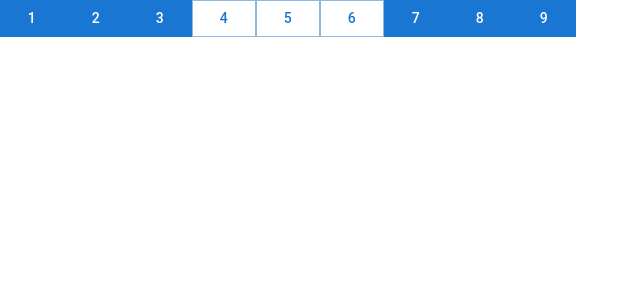
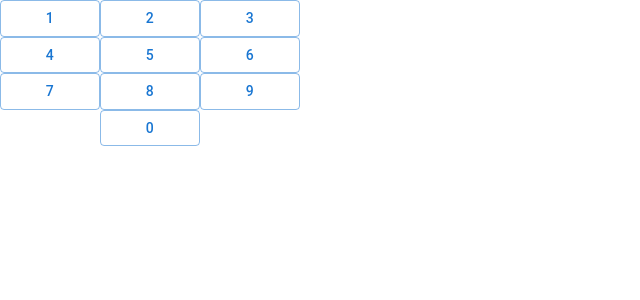
Before and after one commit to kuman514/ReactSudoku, a React (Vite) app: page / in a window 1280 px wide. Shown: the top 300 px of the page, without its empty margins (0-640 px from the left). Built offline with nearby package versions, Linux system fonts and the light colour scheme.

Commit message:
feat: add digit-button & and its grid area

```diff
--- a/src/app/index.tsx
+++ b/src/app/index.tsx
@@ -1,17 +1,56 @@
-import { Tile } from '^/shared/tile';
+import { DigitButton } from '^/features/digit-button';
+import { Digit } from '^/features/digit-button/types';
+import { useState } from 'react';
 
 export function App() {
+  const [digitActiveStatus, setDigitActiveStatus] = useState<
+    Record<Digit, boolean>
+  >({
+    0: false,
+    1: false,
+    2: false,
+    3: false,
+    4: false,
+    5: false,
+    6: false,
+    7: false,
+    8: false,
+    9: false,
+  });
+
+  function handleOnClickDigitButton(clickedDigit: Digit) {
+    setDigitActiveStatus({
+      ...digitActiveStatus,
+      [clickedDigit]: !digitActiveStatus[clickedDigit],
+    });
+  }
+
   return (
     <main>
-      <Tile isColored>1</Tile>
-      <Tile isColored>2</Tile>
-      <Tile isColored>3</Tile>
-      <Tile>4</Tile>
-      <Tile>5</Tile>
-      <Tile>6</Tile>
-      <Tile isColored>7</Tile>
-      <Tile isColored>8</Tile>
-      <Tile isColored>9</Tile>
+      <div
+        style={{
+          width: 300,
+          display: 'grid',
+          gridTemplateAreas: `
+            "a b c"
+            "d e f"
+            "g h i"
+            ". j ."
+          `,
+          alignItems: 'center',
+        }}
+      >
+        {([1, 2, 3, 4, 5, 6, 7, 8, 9, 0] satisfies Digit[]).map(
+          (digit: Digit) => (
+            <DigitButton
+              key={`digit-button-${digit}`}
+              digit={digit}
+              isActive={digitActiveStatus[digit]}
+              onClick={handleOnClickDigitButton}
+            />
+          )
+        )}
+      </div>
     </main>
   );
 }
--- /dev/null
+++ b/src/features/digit-button/grid-area.ts
@@ -0,0 +1 @@
+export const GRID_AREA = ['j', 'a', 'b', 'c', 'd', 'e', 'f', 'g', 'h', 'i'];
--- /dev/null
+++ b/src/features/digit-button/index.tsx
@@ -0,0 +1,29 @@
+import { UIButton } from '^/shared/ui-button';
+import { GRID_AREA } from './grid-area';
+import { Digit } from './types';
+
+interface Props {
+  digit: Digit;
+  isActive?: boolean;
+  isDisabled?: boolean;
+  onClick?: (clickedDigit: Digit) => void;
+}
+
+export function DigitButton({ digit, isActive, isDisabled, onClick }: Props) {
+  return (
+    <UIButton
+      ariaLabel={`digit-button-${digit}`}
+      isDisabled={isDisabled}
+      variant={isActive ? 'contained' : 'outlined'}
+      onClick={() => {
+        onClick?.(digit);
+      }}
+      customStyle={{
+        minWidth: 'unset',
+        gridArea: GRID_AREA[digit],
+      }}
+    >
+      {digit}
+    </UIButton>
+  );
+}
```
Also changed, not shown: 1 other file (tests, documents, lock files or other folders).
